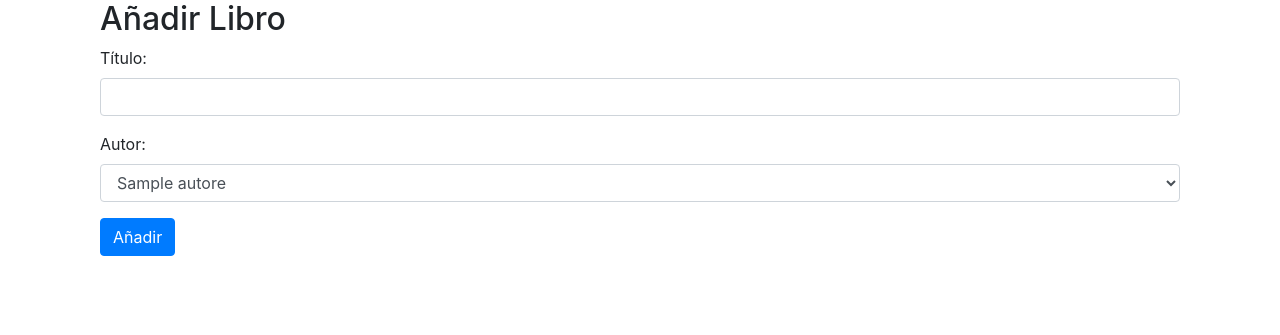
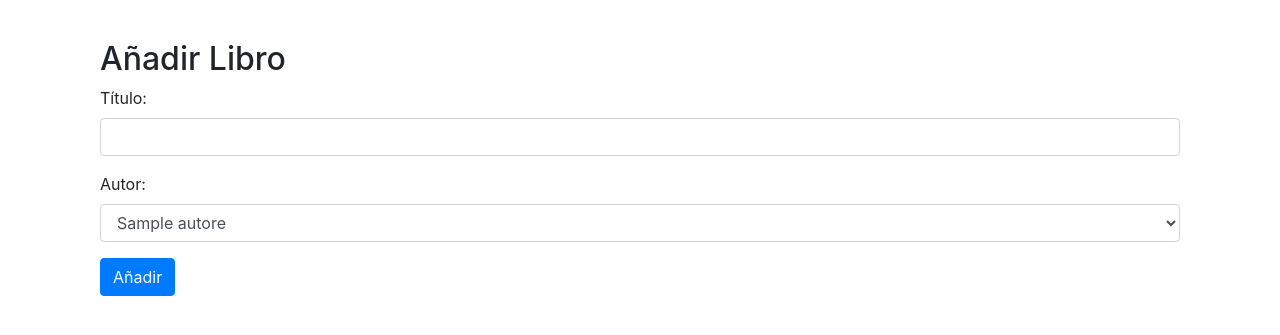
Before and after one commit to sofi131/biblioteca-con-php, a PHP site: page /libros/add_libro.php in a window 1280 px wide. Shown: the part 56-391 px from the top of the page. Run offline with PHP 8.4, Linux system fonts and the light colour scheme; tables that the repository leaves empty or names only in its code hold one stand-in row (values such as "Sample post"); some libraries are stand-ins or nearby versions.

Commit message:
arreglando el estilo

```diff
--- a/libros/add_libro.php
+++ b/libros/add_libro.php
@@ -19,10 +19,15 @@
     }
 }
 ?>
-
+<style>
+    .container {
+        padding-top: 20px;
+        /* Ajuste el espaciado entre el encabezado y la lista de libros */
+    }
+</style>
 <div class="container">
     <h2>Añadir Libro</h2>
-    <?php if (isset($error)): ?>
+    <?php if (isset($error)) : ?>
         <div class="alert alert-danger"><?php echo $error; ?></div>
     <?php endif; ?>
     <form method="POST">
@@ -33,7 +38,7 @@
         <div class="form-group">
             <label for="autor_id">Autor:</label>
             <select class="form-control" id="autor_id" name="autor_id" required>
-                <?php foreach ($autores as $autor): ?>
+                <?php foreach ($autores as $autor) : ?>
                     <option value="<?php echo $autor['id']; ?>"><?php echo htmlspecialchars($autor['nombre']); ?></option>
                 <?php endforeach; ?>
             </select>
@@ -42,4 +47,5 @@
     </form>
 </div>
 
-<?php require '../includes/footer.php'; // Pie de página común ?>
+<?php require '../includes/footer.php'; // Pie de página común
+?>
```
Also changed, not shown: autores/add_autor.php (+9 -3 lines).
